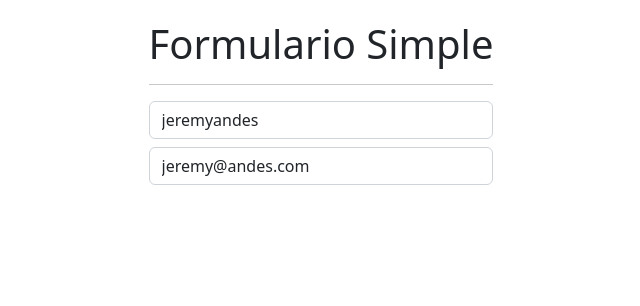
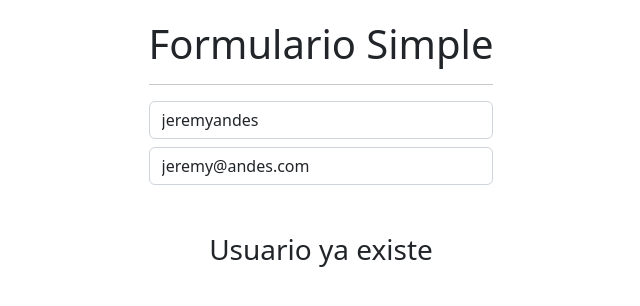
Before and after one commit to jeremyandes/react-cero-a-experto, a React (Vite) app in the folder apps/05-hooks-app/: page / in a window 1280 px wide. Shown: the top 306 px of the page, without its empty margins (319-959 px from the left). Built offline with nearby package versions, Linux system fonts and the light colour scheme.

Commit message:
20. useEffect unmount - Cleanup

```diff
--- /dev/null
+++ b/apps/05-hooks-app/src/02-useEffect/Message.jsx
@@ -0,0 +1,18 @@
+import { useEffect } from "react"
+
+export const Message = () => {
+    useEffect(() => {
+        console.log('Message Mounted')
+
+        return () => {
+            console.log('Message Unmounted');
+        }
+    }, [])
+
+
+    return (
+        <>
+            <h3 className="mt-5 text-center">Usuario ya existe</h3>
+        </>
+    )
+}
--- a/apps/05-hooks-app/src/02-useEffect/SimpleForm.jsx
+++ b/apps/05-hooks-app/src/02-useEffect/SimpleForm.jsx
@@ -1,4 +1,5 @@
 import { useEffect, useState } from "react"
+import { Message } from "./Message";
 
 export const SimpleForm = () => {
     const [formState, setFormState] = useState({
@@ -53,6 +54,10 @@ export const SimpleForm = () => {
                 value={email}
                 onChange={onInputChange}
             />
+
+            {
+                (username === 'jeremyandes') && <Message />
+            }
         </>
     )
 }
```
